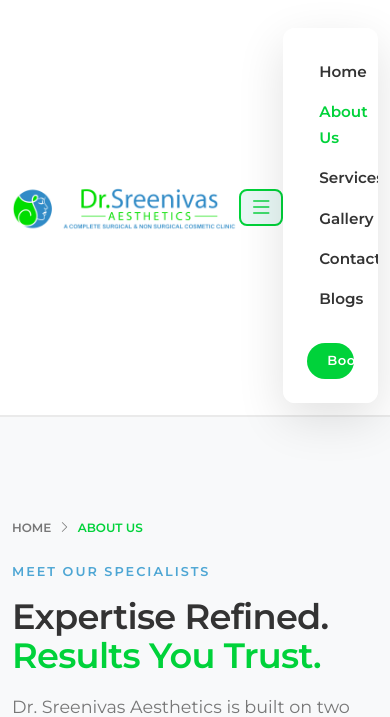
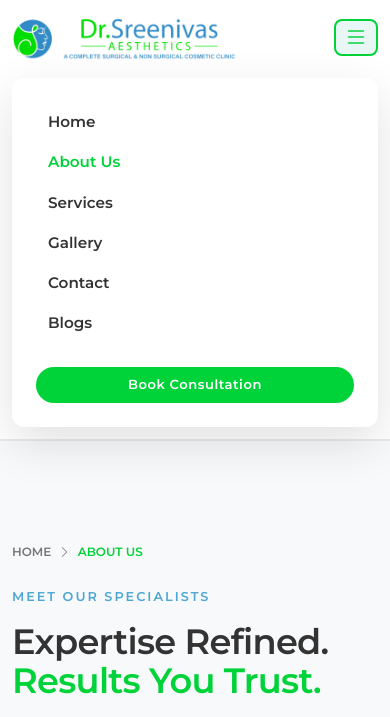
Before and after one commit to babulbhumi/Dr_sreenivias, a Flask app: page /about in a window 390 px wide, after a click that opens the changed part. Shown: the top 717 px of the page. Run offline with Flask 3, Linux system fonts and the light colour scheme.

Commit message:
Fixed mobile menu wrapping bug

```diff
--- a/templates/base.html
+++ b/templates/base.html
@@ -104,8 +104,8 @@
         }
 
         /* ── MOBILE HAMBURGER MENU & LOGO ALIGNMENT FIX ── */
-        .navbar > .container {
-            flex-wrap: nowrap !important; /* Forces logo and button on same line */
+        .navbar-brand {
+            max-width: 75%; /* Limits logo width so the button always fits */
         }
         .clinic-logo-img {
             height: 65px;
@@ -119,7 +119,6 @@
             padding: 0.4rem 0.6rem;
             border-radius: 8px;
             box-shadow: none !important;
-            flex-shrink: 0; /* Prevents button from squishing */
         }
         .navbar-toggler .toggler-icon i {
             color: var(--clinic-green) !important;
@@ -128,8 +127,7 @@
 
         @media (max-width: 480px) {
             .clinic-logo-img {
-                height: 50px; /* Scales down on very small phones to leave room for button */
-                max-width: 65vw;
+                height: 50px;
             }
             .navbar-toggler {
                 padding: 0.25rem 0.5rem;
@@ -154,7 +152,7 @@
                 opacity: 0;
                 visibility: hidden;
                 transition: opacity 0.3s ease, visibility 0.3s ease;
-                pointer-events: none; /* Prevents invisible clicking */
+                pointer-events: none;
             }
             .navbar .nav-item.dropdown:hover .dropdown-menu,
             .navbar .nav-item.dropdown .dropdown-menu.show {
@@ -275,6 +273,7 @@
                 margin-top: 1rem;
                 max-height: 80vh;
                 overflow-y: auto;
+                width: 100%; /* Ensures menu stays full width below header */
             }
 
             .nav-item.ms-lg-3 { margin-left: 0 !important; margin-top: 1.5rem; }
@@ -300,14 +299,17 @@
 
 <nav class="navbar navbar-expand-lg sticky-top" id="mainNav" aria-label="Primary navigation">
     <div class="container">
-        <!-- Using custom class for the image to enforce mobile sizing -->
+        <!-- Logo -->
         <a class="navbar-brand" href="/" style="padding: 0; margin-right: 0;">
             <img src="{{ url_for('static', filename='images/logo.jpg') }}" alt="Dr. Sreenivas Aesthetics Logo" class="clinic-logo-img">
         </a>
+
+        <!-- Hamburger Menu Button -->
         <button class="navbar-toggler" type="button" data-bs-toggle="collapse" data-bs-target="#navMenu" aria-controls="navMenu" aria-expanded="false" aria-label="Toggle navigation">
             <span class="toggler-icon"><i class="bi bi-list"></i></span>
         </button>
 
+        <!-- Dropdown Menu Wrapper -->
         <div class="collapse navbar-collapse" id="navMenu">
             <ul class="navbar-nav ms-auto align-items-lg-center gap-lg-1">
                 <li class="nav-item">
@@ -317,7 +319,7 @@
                     <a class="nav-link {% if request.endpoint == 'about' %}active{% endif %}" href="{{ url_for('about') }}">About Us</a>
                 </li>
 
-                <!-- Dropdown Link -->
+                <!-- Services Dropdown -->
                 <li class="nav-item dropdown">
                     <a class="nav-link dropdown-toggle {% if 'service' in (request.endpoint or '') %}active{% endif %}" href="{{ url_for('services_overview') }}" role="button" aria-expanded="false" id="servicesDropdown">Services</a>
                     <div class="dropdown-menu dropdown-menu-services shadow-lg" aria-labelledby="servicesDropdown">
@@ -362,7 +364,7 @@
                     </div>
                 </li>
 
-                <!-- Dropdown Link -->
+                <!-- Gallery Dropdown -->
                 <li class="nav-item dropdown">
                     <a class="nav-link dropdown-toggle {% if 'gallery' in (request.endpoint or '') %}active{% endif %}" href="#" role="button" aria-expanded="false">Gallery</a>
                     <ul class="dropdown-menu shadow-sm">
```
